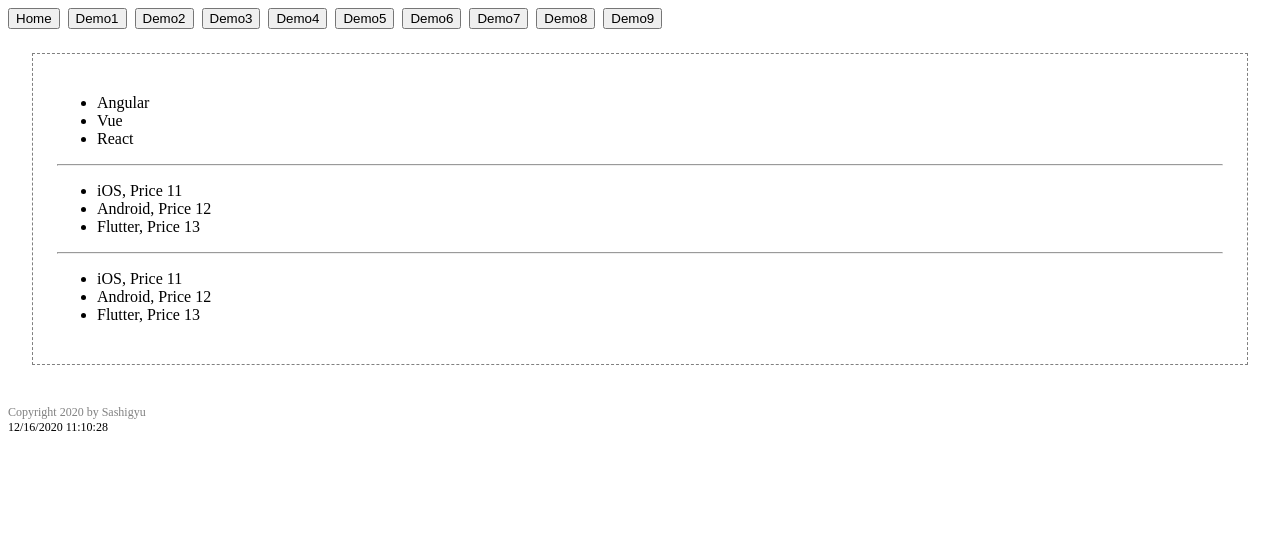
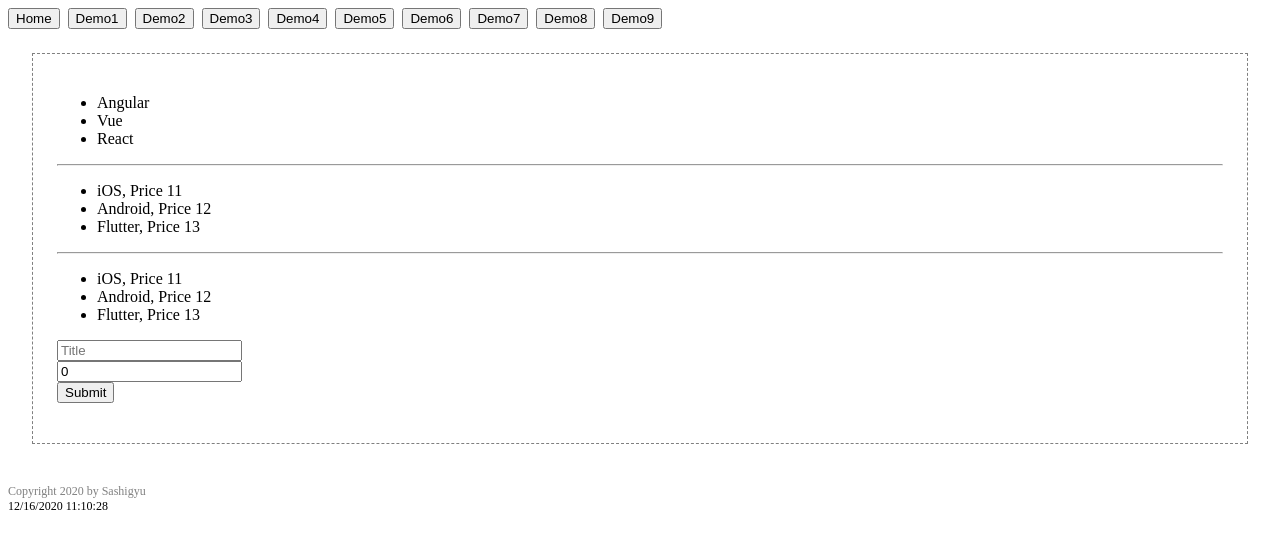
Before and after one commit to PPasson/lab_vuejs, a Vue app: page /demo9 in a window 1280 px wide. Shown: the top 548 px of the page. Built offline with nearby package versions, Linux system fonts and the light colour scheme.

Commit message:
update demo9: v-for vs v-model to dynamic Add and remove

```diff
--- a/src/views/Demo9_Loop.vue
+++ b/src/views/Demo9_Loop.vue
@@ -22,14 +22,37 @@
         {{ title }}, Price {{ price }}
       </li>
     </ul>
+
+    <input type="text" placeholder="Title" v-model="course.title" /><br />
+    <input type="number" placeholder="Price" v-model="course.price" /><br />
+    <button @click="addCourse">Submit</button>
+
+    <!--Dynamic-->
+    <ul>
+      <li v-for="(course, index) in dynamicCourse" :key="index">
+        {{ course.title }}, Price {{ course.price }} <button @click="removeCourse(index)">X</button>
+      </li>
+    </ul>
   </div>
 </template>
 
 <script>
 export default {
   name: "Demo9",
+  methods: {
+      addCourse(){
+          this.dynamicCourse.push(this.course)
+          this.course = {title: "", price: 0}
+
+      },
+      removeCourse(index){
+          this.dynamicCourse.splice(index, 1)
+      }
+  },
   data() {
     return {
+      course: { title: "", price: 0 },
+      dynamicCourse: [],
       mCourse: [
         { title: "iOS", price: 11 },
         { title: "Android", price: 12 },
```
